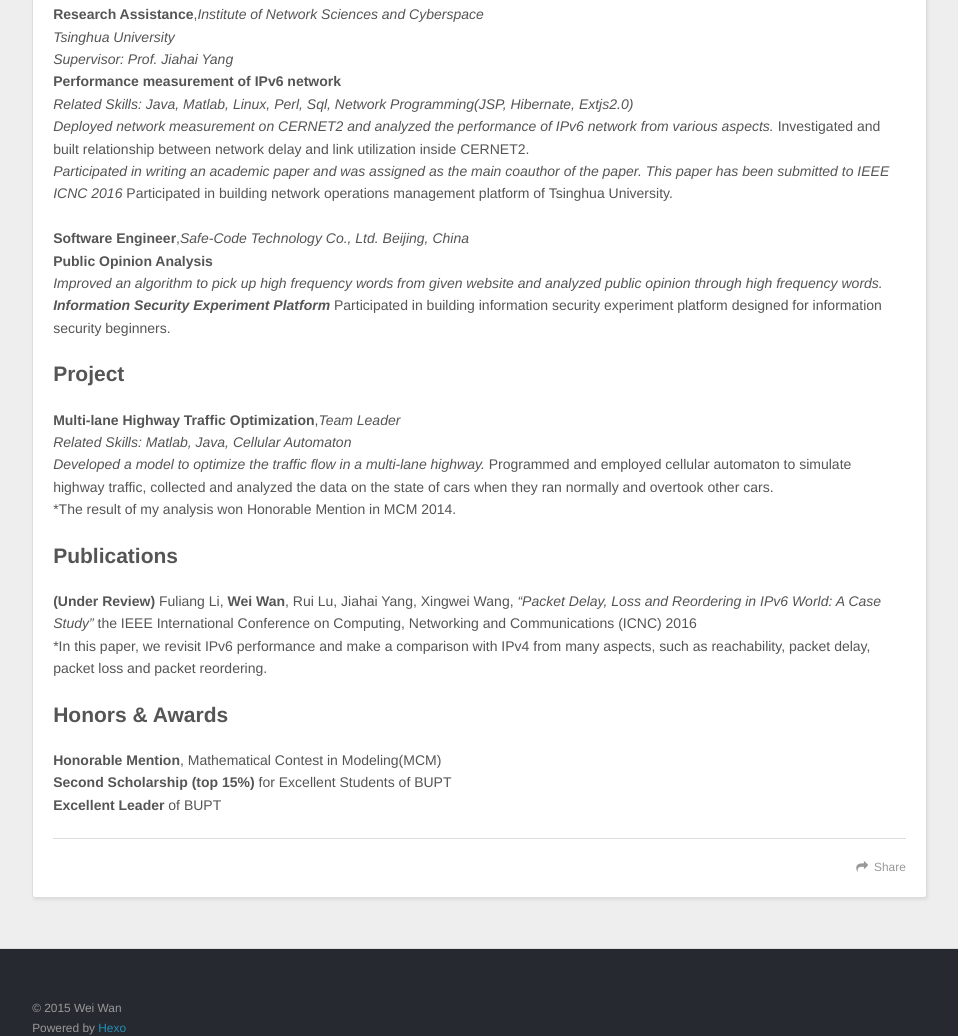
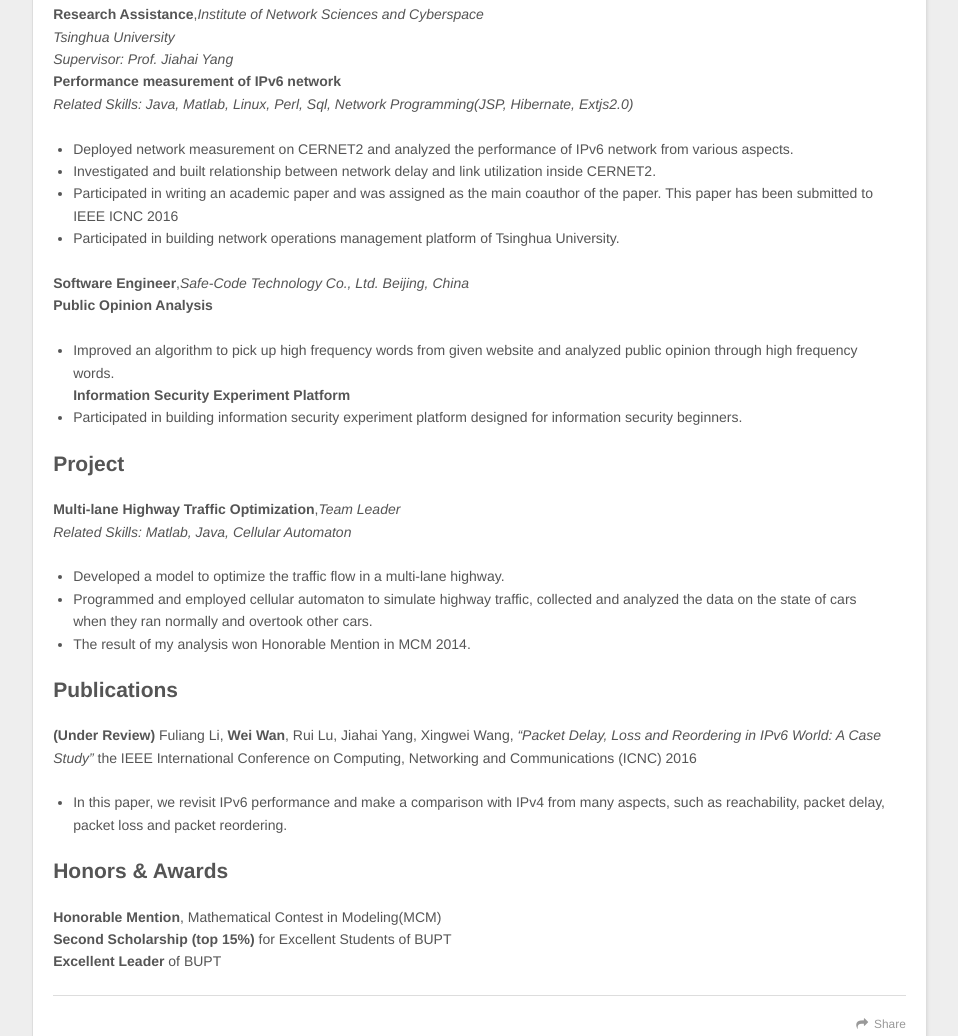
Before and after one commit to Onewayr9/Onewayr9.github.io, a plain HTML site: page about/index.html in a window 1280 px wide. Shown: the part 903-1939 px from the top of the page, without its empty margins (8-966 px from the left). Drawn offline with nearby package versions, Linux system fonts and the light colour scheme.

Commit message:
Site updated: 2015-10-12 00:55:21

```diff
--- a/about/index.html
+++ b/about/index.html
@@ -17,7 +17,7 @@ Education2015-2017 (expected)Master, Computer Science; University of Southern Ca
  Contact:Email Onewayr99@gmail.comLinkedin https://www.linkedin.com/in/weiwan1Cellphone (213)716-5912
 
 Education2015-2017 (expected)Master, Computer Science; University of Southern California">
-<meta property="og:updated_time" content="2015-10-12T07:51:29.000Z">
+<meta property="og:updated_time" content="2015-10-12T07:55:16.000Z">
 <meta name="twitter:card" content="summary">
 <meta name="twitter:title" content="Oneway's Site">
 <meta name="twitter:description" content="Wei Wan
@@ -78,7 +78,7 @@ Education2015-2017 (expected)Master, Computer Science; University of Southern Ca
         <section id="main"><article id="page-undefined" class="article article-type-page" itemscope itemprop="blogPost">
   <div class="article-meta">
     <a href="/about/index.html" class="article-date">
-  <time datetime="2015-10-12T07:51:29.000Z" itemprop="datePublished">2015-10-12</time>
+  <time datetime="2015-10-12T07:55:16.000Z" itemprop="datePublished">2015-10-12</time>
 </a>
 
   </div>
@@ -92,14 +92,28 @@ Education2015-2017 (expected)Master, Computer Science; University of Southern Ca
 <hr>
 <h2 id="Education">Education</h2><p>2015-2017 (expected)<br><strong>Master, Computer Science</strong>; University of Southern California (USC)</p>
 <p>2011-2014<br><strong>BEng, Information Security</strong>; Beijing University of Posts and Telecommunications (BUPT)<br>    Overall GPA: 88.27<br>    Rank: 12/96 (Top 15%)</p>
-<h2 id="Experience">Experience</h2><p><strong>Research Assistance</strong>,<em>Institute of Network Sciences and Cyberspace</em><br><em>Tsinghua University</em><br><em>Supervisor: Prof. Jiahai Yang</em><br><strong>Performance measurement of IPv6 network</strong><br><em>Related Skills: Java, Matlab, Linux, Perl, Sql, Network Programming(JSP, Hibernate, Extjs2.0)</em><br><em>Deployed network measurement on CERNET2 and analyzed the performance of IPv6 network from various aspects.
-</em>Investigated and built relationship between network delay and link utilization inside CERNET2.<br><em>Participated in writing an academic paper and was assigned as the main coauthor of the paper. This paper has been submitted to IEEE ICNC 2016
-</em>Participated in building network operations management platform of Tsinghua University.</p>
-<p><strong>Software Engineer</strong>,<em>Safe-Code Technology Co., Ltd. Beijing, China</em><br><strong>Public Opinion Analysis</strong><br><em>Improved an algorithm to pick up high frequency words from given website and analyzed public opinion through high frequency words.<br><strong>Information Security Experiment Platform</strong>
-</em>Participated in building information security experiment platform designed for information security beginners.</p>
-<h2 id="Project">Project</h2><p><strong>Multi-lane Highway Traffic Optimization</strong>,<em>Team Leader</em><br><em>Related Skills: Matlab, Java, Cellular Automaton</em><br><em>Developed a model to optimize the traffic flow in a multi-lane highway.
-</em>Programmed and employed cellular automaton to simulate highway traffic, collected and analyzed the data on the state of cars when they ran normally and overtook other cars.<br>*The result of my analysis won Honorable Mention in MCM 2014.</p>
-<h2 id="Publications">Publications</h2><p><strong>(Under Review)</strong> Fuliang Li, <strong>Wei Wan</strong>, Rui Lu, Jiahai Yang, Xingwei Wang, <em>“Packet Delay, Loss and Reordering in IPv6 World: A Case Study”</em> the IEEE International Conference on Computing, Networking and Communications (ICNC) 2016<br>*In this paper, we revisit IPv6 performance and make a comparison with IPv4 from many aspects, such as reachability, packet delay, packet loss and packet reordering.</p>
+<h2 id="Experience">Experience</h2><p><strong>Research Assistance</strong>,<em>Institute of Network Sciences and Cyberspace</em><br><em>Tsinghua University</em><br><em>Supervisor: Prof. Jiahai Yang</em><br><strong>Performance measurement of IPv6 network</strong><br><em>Related Skills: Java, Matlab, Linux, Perl, Sql, Network Programming(JSP, Hibernate, Extjs2.0)</em></p>
+<ul>
+<li>Deployed network measurement on CERNET2 and analyzed the performance of IPv6 network from various aspects.</li>
+<li>Investigated and built relationship between network delay and link utilization inside CERNET2.</li>
+<li>Participated in writing an academic paper and was assigned as the main coauthor of the paper. This paper has been submitted to IEEE ICNC 2016</li>
+<li>Participated in building network operations management platform of Tsinghua University.</li>
+</ul>
+<p><strong>Software Engineer</strong>,<em>Safe-Code Technology Co., Ltd. Beijing, China</em><br><strong>Public Opinion Analysis</strong></p>
+<ul>
+<li>Improved an algorithm to pick up high frequency words from given website and analyzed public opinion through high frequency words.<br><strong>Information Security Experiment Platform</strong></li>
+<li>Participated in building information security experiment platform designed for information security beginners.</li>
+</ul>
+<h2 id="Project">Project</h2><p><strong>Multi-lane Highway Traffic Optimization</strong>,<em>Team Leader</em><br><em>Related Skills: Matlab, Java, Cellular Automaton</em></p>
+<ul>
+<li>Developed a model to optimize the traffic flow in a multi-lane highway.</li>
+<li>Programmed and employed cellular automaton to simulate highway traffic, collected and analyzed the data on the state of cars when they ran normally and overtook other cars.</li>
+<li>The result of my analysis won Honorable Mention in MCM 2014.</li>
+</ul>
+<h2 id="Publications">Publications</h2><p><strong>(Under Review)</strong> Fuliang Li, <strong>Wei Wan</strong>, Rui Lu, Jiahai Yang, Xingwei Wang, <em>“Packet Delay, Loss and Reordering in IPv6 World: A Case Study”</em> the IEEE International Conference on Computing, Networking and Communications (ICNC) 2016</p>
+<ul>
+<li>In this paper, we revisit IPv6 performance and make a comparison with IPv4 from many aspects, such as reachability, packet delay, packet loss and packet reordering.</li>
+</ul>
 <h2 id="Honors_&amp;_Awards">Honors &amp; Awards</h2><p><strong>Honorable Mention</strong>, Mathematical Contest in Modeling(MCM)<br><strong>Second Scholarship (top 15%)</strong> for Excellent Students of BUPT<br><strong>Excellent Leader</strong> of BUPT</p>
 
 
```
